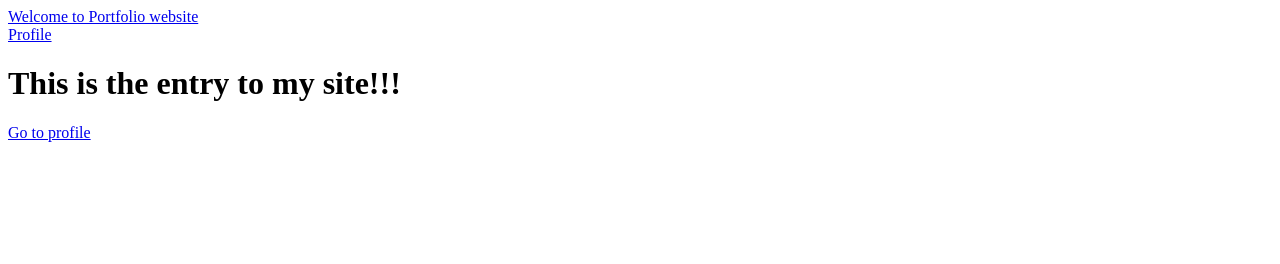
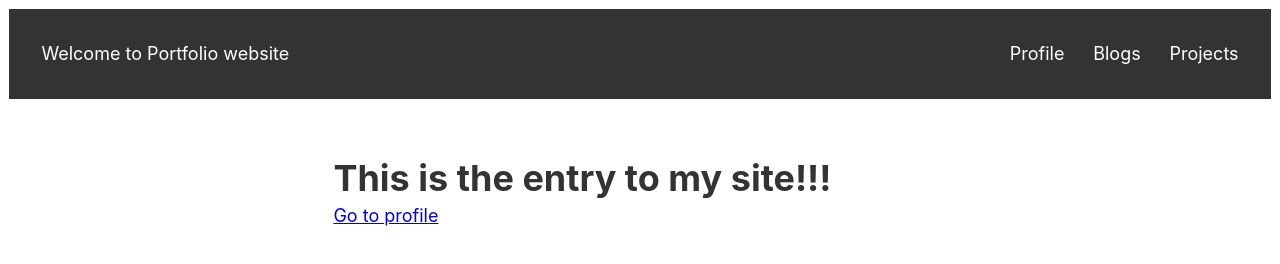
Before and after one commit to rupesh1149/portfolio, a Gatsby site: page / in a window 1280 px wide. Built offline with nearby package versions, Linux system fonts and the light colour scheme; Gatsby itself is replaced by a stand-in of ours.

Commit message:
Created pages for the website and global css

```diff
--- a/src/components/layout.js
+++ b/src/components/layout.js
@@ -2,6 +2,8 @@ import * as React from 'react';
 import { Link, useStaticQuery, graphql } from 'gatsby';
 import { Seo } from './seo';
 
+import '../styles/global.css';
+import { header, content } from '../styles/layout.module.css';
 export default function Layout({
   children,
   title = false,
@@ -22,13 +24,15 @@ export default function Layout({
   return (
     <>
       <Seo title={title} description={description} image={image} path={path} />
-      <header>
+      <header className={header}>
         <Link to="/">{meta.title}</Link>
         <nav>
           <Link to="/profile">Profile</Link>
+          <Link to="/blogs">Blogs</Link>
+          <Link to="/projects">Projects</Link>
         </nav>
-        <main>{children}</main>
       </header>
+      <main className={content}>{children}</main>
     </>
   );
 }
--- /dev/null
+++ b/src/styles/global.css
@@ -0,0 +1,29 @@
+:root {
+  --black: #333;
+  --gray: #555;
+  --white: #fff;
+}
+
+* {
+  box-sizing: border-box;
+  margin: 0;
+}
+html,
+body {
+  color: var(--gray);
+  /* System Fonts as used by GitHub */
+  font-family: -apple-system, BlinkMacSystemFont, 'Segoe UI', Roboto, Helvetica,
+    Arial, sans-serif, 'Apple Color Emoji', 'Segoe UI Emoji', 'Segoe UI Symbol';
+  font-size: 18px;
+  line-height: 1.4;
+}
+body {
+  margin: 0;
+}
+h1,
+h2,
+h3,
+h4,
+h5 {
+  color: var(--black);
+}
--- /dev/null
+++ b/src/styles/layout.module.css
@@ -0,0 +1,22 @@
+.header {
+  background: var(--black);
+  color: var(--white);
+  display: flex;
+  justify-content: space-between;
+  padding: 1rem;
+  margin: 0.5rem;
+}
+.header a {
+  color: inherit;
+  display: inline-block;
+  padding: 0.8rem;
+  text-decoration: none;
+}
+.header a:focus,
+.header a:hover {
+  color: blueviolet;
+}
+.content {
+  margin: 3rem auto;
+  max-width: 54ch;
+}
```
Also changed, not shown: src/pages/blogs.js (added, +12 -0 lines), src/pages/projects.js (added, +12 -0 lines).
